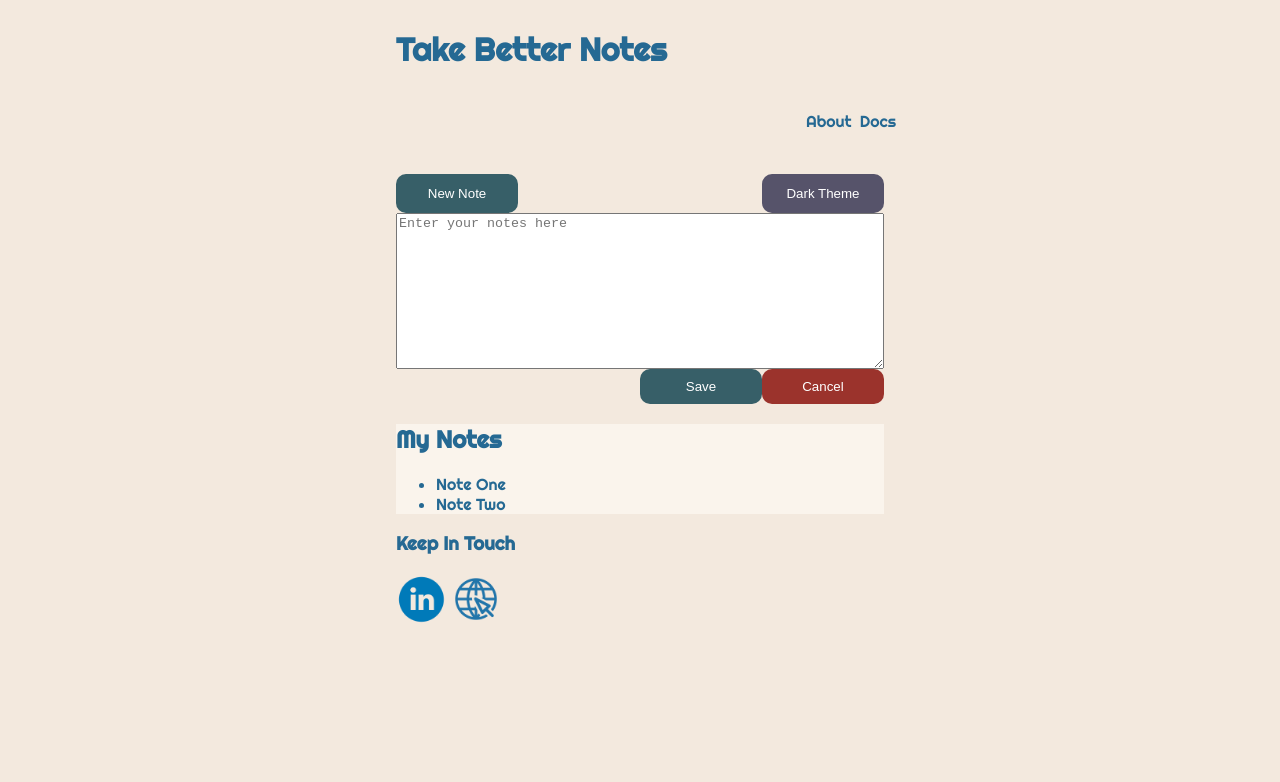
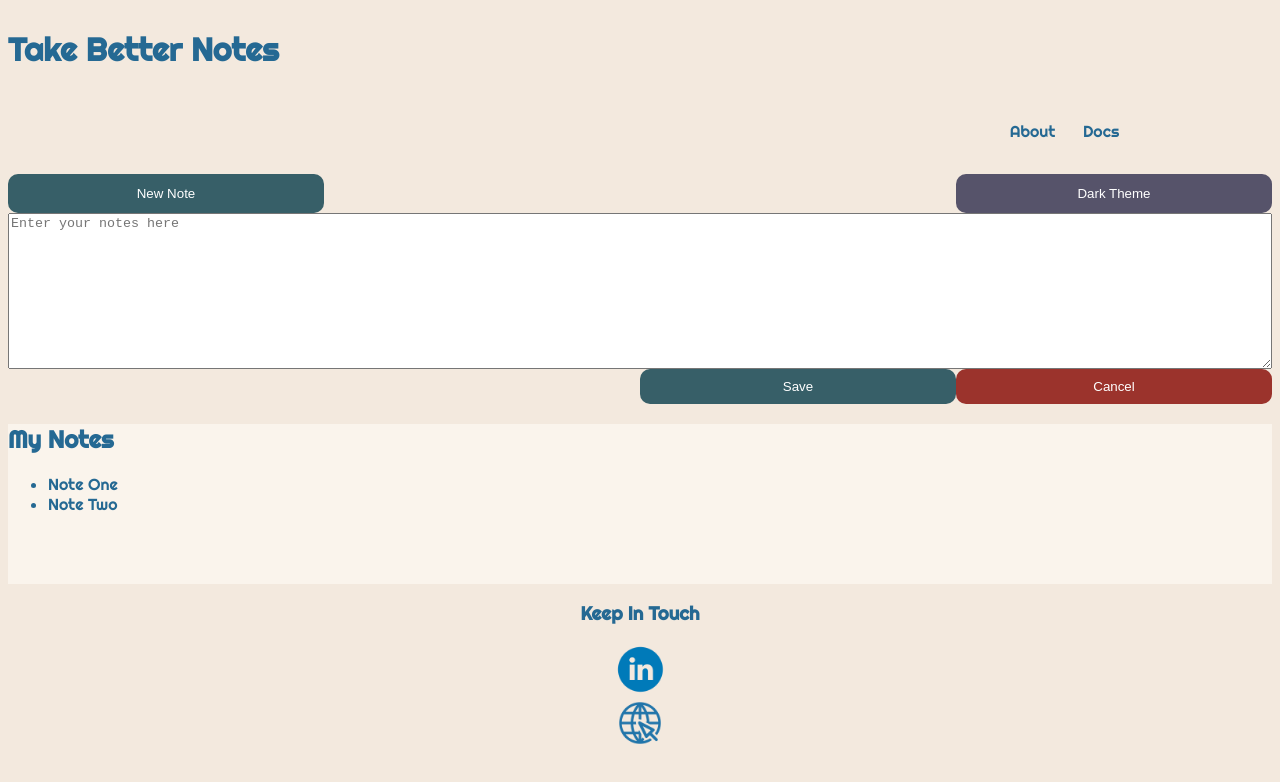
Before and after one commit to kianabdollahi/WebTechAssignment1, a plain HTML site: page index.html in a window 1280 px wide. Drawn offline with Linux system fonts and the light colour scheme.

Commit message:
Changes footer layout

```diff
--- a/CSS/stylesheet.css
+++ b/CSS/stylesheet.css
@@ -1,9 +1,6 @@
 html {
   scroll-behavior: smooth;
   position: relative;
-  display: grid;
-  justify-content: center;
-  align-items: center;
 }
 
 body {
@@ -43,6 +40,7 @@ h3,
 }
 aside {
   background-color: #faf4ec;
+  height: 20vh;
 }
 
 #new-note-button,
@@ -100,5 +98,10 @@ aside {
   grid-row-end: span 3;
 }
 
+footer {
+  display: grid;
+  text-align: center;
+}
+
 @media screen and (min-width: 600px) {
 }
```
